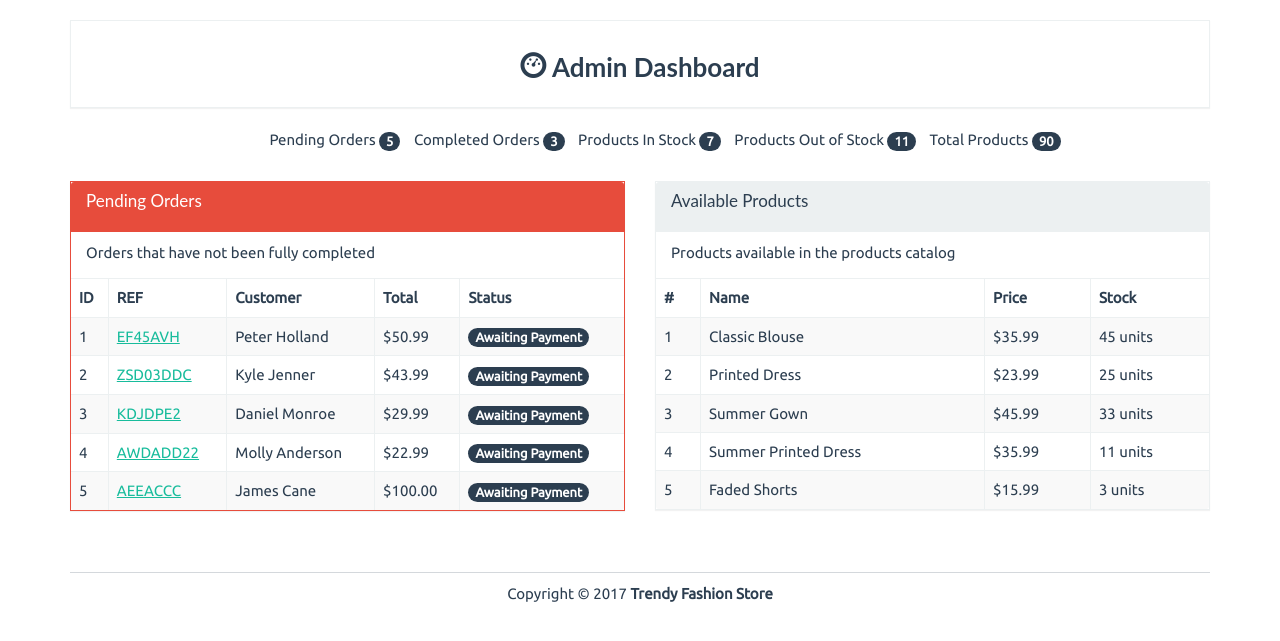
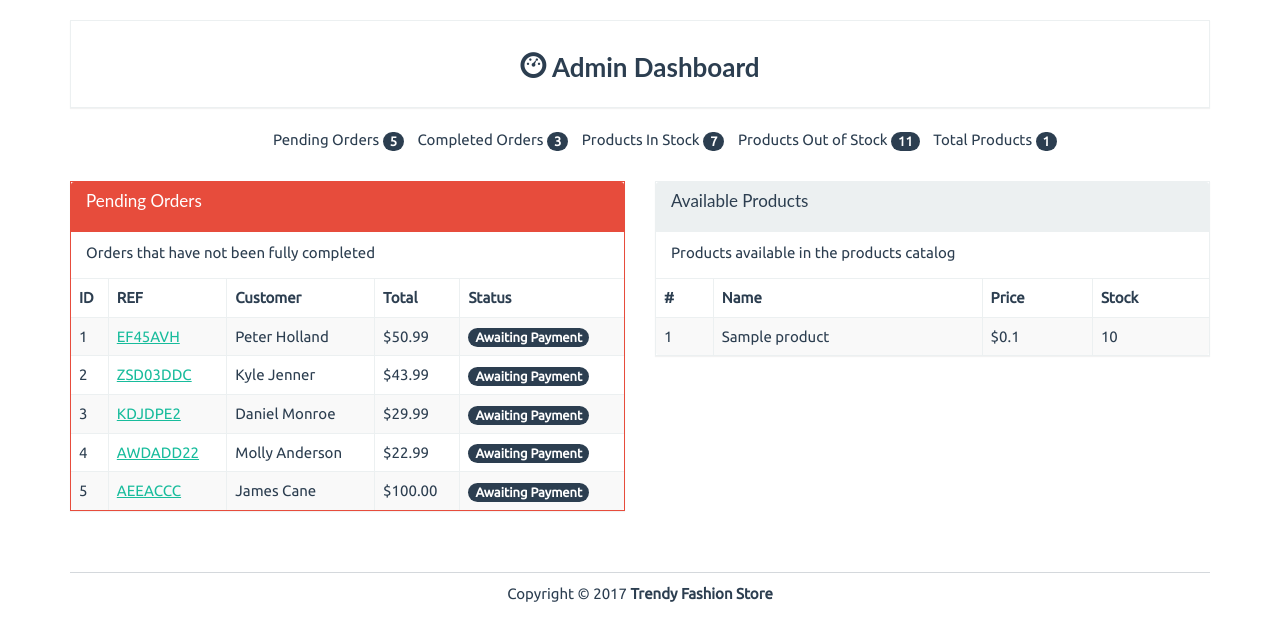
Before and after one commit to collinsMutai/store-flask, a Flask app: page /admin in a window 1280 px wide. Shown: the part 60-701 px from the top of the page. Run offline with Flask 2, Linux system fonts and the light colour scheme; tables that the repository leaves empty hold one stand-in row (values such as "Sample post"); some libraries are stand-ins or nearby versions.

Commit message:
post products to db

```diff
--- a/app.py
+++ b/app.py
@@ -12,7 +12,7 @@ app = Flask(__name__)
 photos = UploadSet('photos', IMAGES)
 
 app.config['UPLOADED_PHOTOS_DEST'] = 'images'
-app.config['SQLALCHEMY_DATABASE_URI'] = 'sqlite:///trendy.db'
+app.config['SQLALCHEMY_DATABASE_URI'] = 'postgresql://postgres:7749@localhost:5432/shopdb'
 app.config['SQLALCHEMY_TRACK_MODIFICATIONS'] = False
 app.config['DEBUG'] = True
 app.config['SECRET_KEY'] = 'mysecret'
@@ -69,18 +69,24 @@ def checkout():
 
 @app.route('/admin')
 def admin():
-    return render_template('admin/index.html', admin=True)
+    products = Product.query.all()
+
+    return render_template('admin/index.html', admin=True, products=products)
 
 @app.route('/admin/add', methods=['GET', 'POST'])
 def add():
     form = AddProduct()
 
     if form.validate_on_submit():
-        print(form.name.data)
-        print(form.price.data)
-        print(form.stock.data)
-        print(form.description.data)
-        print(form.image.data)
+        image_url = photos.url(photos.save(form.image.data))
+        new_product = Product(name=form.name.data, price=form.price.data,
+        stock=form.stock.data, description=form.description.data, image=image_url)
+
+        db.session.add(new_product)
+        db.session.commit()
+
+        return redirect(url_for('admin'))
+
     return render_template('admin/add-product.html', admin=True, form=form)
 
 @app.route('/admin/order')
@@ -97,3 +103,4 @@ if __name__ == '__main__':
 # python app.py db init
 # to generate the table
 # python app.py db migrate
+# python app.py db upgrade
--- a/templates/admin/index.html
+++ b/templates/admin/index.html
@@ -17,7 +17,7 @@
 			<li class="">Completed Orders <span class="badge">3</span></li>
 			<li class="">Products In Stock <span class="badge">7</span></li>
 			<li class="">Products Out of Stock <span class="badge">11</span></li>
-			<li class="">Total Products <span class="badge">90</span></li>
+			<li class="">Total Products <span class="badge">{{products|length}}</span></li>
 		</ul>
 	</div>
 </div>
@@ -95,36 +95,14 @@
 						</tr>
 					</thead>
 					<tbody>
+						{% for product in products %}
 						<tr>
-							<td>1</td>
-							<td>Classic Blouse</td>
-							<td>&dollar;35.99</td>
-							<td>45 units</td>
+							<td>{{product.id }}</td>
+							<td>{{product.name }}</td>
+							<td>&dollar;{{product.price / 100}}</td>
+							<td>{{product.stock }}</td>
 						</tr>
-						<tr>
-							<td>2</td>
-							<td>Printed Dress</td>
-							<td>&dollar;23.99</td>
-							<td>25 units</td>
-						</tr>
-						<tr>
-							<td>3</td>
-							<td>Summer Gown</td>
-							<td>&dollar;45.99</td>
-							<td>33 units</td>
-						</tr>
-						<tr>
-							<td>4</td>
-							<td>Summer Printed Dress</td>
-							<td>&dollar;35.99</td>
-							<td>11 units</td>
-						</tr>
-						<tr>
-							<td>5</td>
-							<td>Faded Shorts</td>
-							<td>&dollar;15.99</td>
-							<td>3 units</td>
-						</tr>
+						{% endfor %}
 					</tbody>
 				</table>
 			</div>
--- a/templates/base.html
+++ b/templates/base.html
@@ -29,13 +29,13 @@
                 <div class="collapse navbar-collapse navbar-ex1-collapse">
                     <ul class="nav navbar-nav">
                         <li class="active">
-                            <a href="./"><i class="glyphicon glyphicon-dashboard"></i> Admin Dashboard</a>
+                            <a href="{{url_for('admin')}}"><i class="glyphicon glyphicon-dashboard"></i> Admin Dashboard</a>
                         </li>
                         <li>
-                            <a href="./add-product.html"><i class="glyphicon glyphicon-plus-sign"></i> Add Product</a>
+                            <a href="{{url_for('add')}}"><i class="glyphicon glyphicon-plus-sign"></i> Add Product</a>
                         </li>
                         <li>
-                            <a href="../"><i class="glyphicon glyphicon-chevron-left"></i> Back To Front</a>
+                            <a href="{{url_for('index')}}"><i class="glyphicon glyphicon-chevron-left"></i> Back To Front</a>
                         </li>
                     </ul>
                 </div><!-- /.navbar-collapse -->
```
Also changed, not shown: images/Screenshot_2021-07-09_at_19-55-56_Home_Moniques_Hot_Kitchen.png (added), images/WhatsApp_Image_2021-07-09_at_6.03.57_PM.jpeg (added), images/WhatsApp_Image_2021-07-09_at_6.03.57_PM_1.jpeg (added), images/WhatsApp_Image_2021-07-09_at_6.03.57_PM_2.jpeg (added), images/WhatsApp_Image_2021-07-09_at_6.03.57_PM_3.jpeg (added), images/WhatsApp_Image_2021-07-09_at_6.03.57_PM_4.jpeg (added), images/WhatsApp_Image_2021-07-09_at_6.03.57_PM_5.jpeg (added), images/WhatsApp_Image_2021-07-09_at_6.03.57_PM_6.jpeg (added), images/WhatsApp_Image_2021-07-09_at_6.03.57_PM_7.jpeg (added), images/logo-warmtouchsolutions.jpeg (added), trendy.db.
